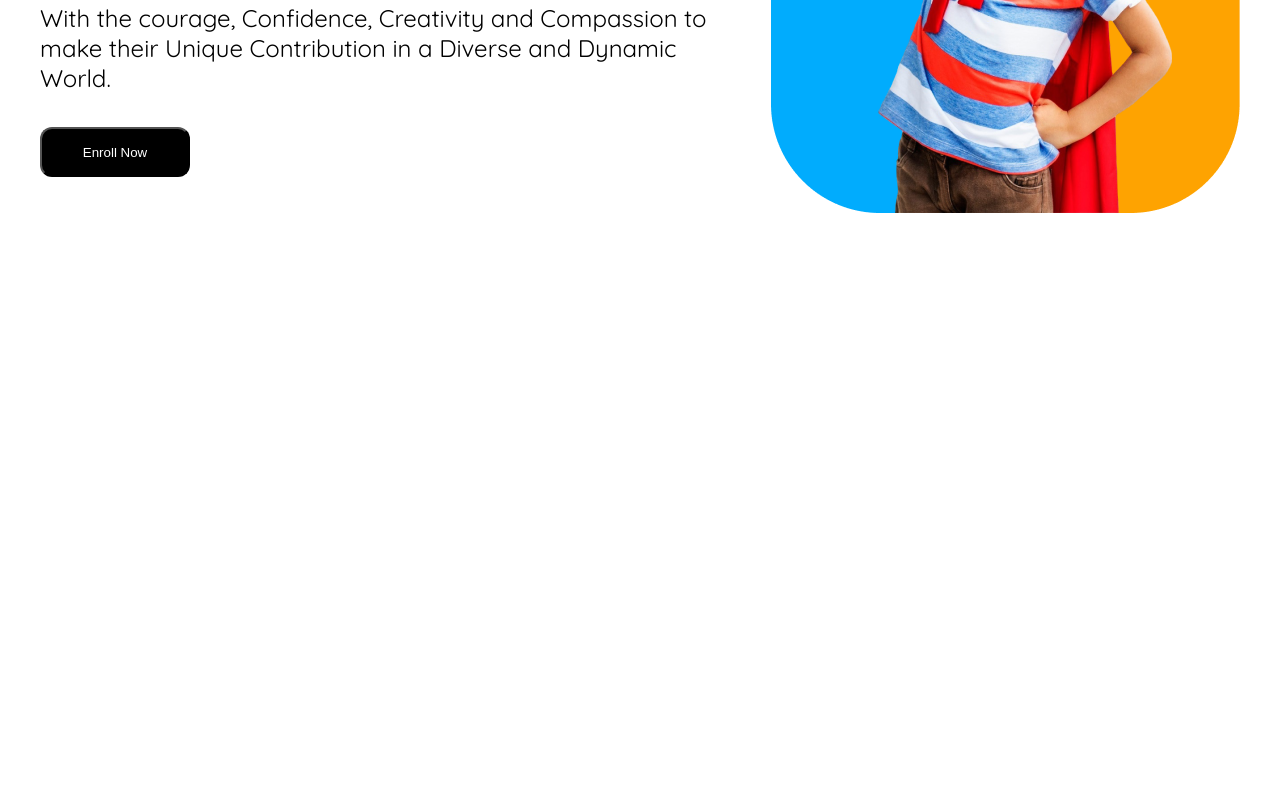
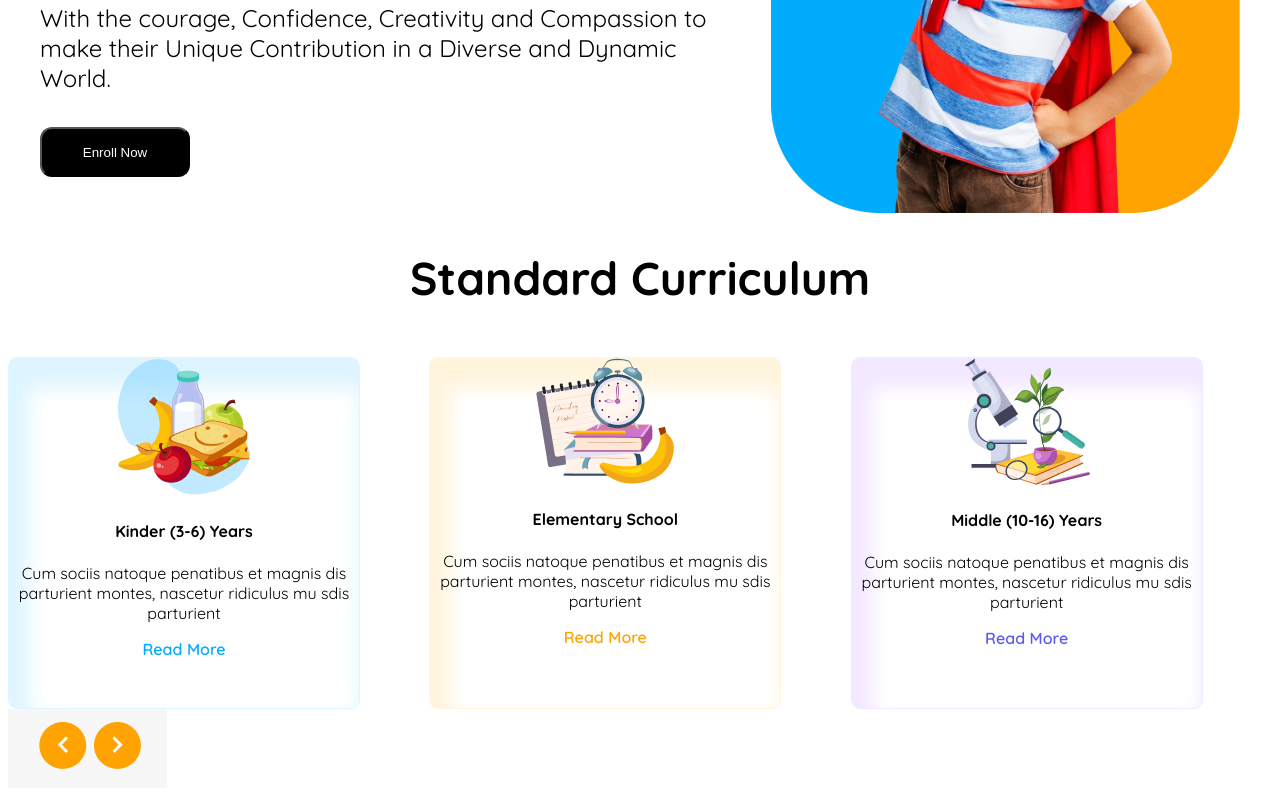
Before and after one commit to afifa-azim/assignment-2, a plain HTML site: page index.html in a window 1280 px wide. Shown: the part 464-1264 px from the top of the page. Before the commit the page ends 800 px from the top, so only its background shows below. Drawn offline with Linux system fonts and the light colour scheme.

Commit message:
added curriculum part

```diff
--- a/index.html
+++ b/index.html
@@ -39,6 +39,59 @@
         <img src="assets/hero-kids.png" alt="Child in superhero costume">
       </div>
     </section>
+    <!-- Standard Curriculum -->
+    <section>
+        <h3 class="curriculum-title">Standard Curriculum</h3>
+        <div class="curriculum-container">
+            <!-- .curriculum-card*3>img.curriculum-icon+h4.curriculum-title+p.curriculum-p -->
+            <div class="curriculum-card-1">
+                <div>
+                    <img src="assets/kinder.png" alt="" class="curriculum-icon">
+                <h4 class="curriculum-box-title">Kinder (3-6) Years</h4>
+                <p class="curriculum-p">Cum sociis natoque penatibus et magnis
+                    dis parturient montes, nascetur ridiculus
+                    mu sdis parturient</p>
+                    <a href="#" class="read-more text-skyblue">Read More</a>
+                </div>
+            </div>
+            <div class="curriculum-card-2">
+                <div>
+                    <img src="assets/elementary.png" alt="" class="curriculum-icon">
+                <h4 class="curriculum-box-title">Elementary School</h4>
+                <p class="curriculum-p">Cum sociis natoque penatibus et magnis
+                    dis parturient montes, nascetur ridiculus
+                    mu sdis parturient</p>
+                    <a href="#" class="read-more text-orange">Read More</a>
+                </div>
+            </div>
+            <div class="curriculum-card-3">
+                <div>
+                    <img src="assets/middle.png" alt="" class="curriculum-icon">
+                <h4 class="curriculum-box-title">Middle (10-16) Years</h4>
+                <p class="curriculum-p">Cum sociis natoque penatibus et magnis
+                    dis parturient montes, nascetur ridiculus
+                    mu sdis parturient</p>
+                    <a href="#" class="read-more text-violet">Read More</a>
+                </div>
+            </div>
+            <!-- navigation arrow -->
+
+            <div class="arrow">
+                <img src="assets/button.png" alt="">
+                </div>
+
+        <!-- <div class="arrow">
+            <button class="arrow left">&#9664;</button>
+        <button class="arrow right">&#9654;</button>
+        </div> -->
+
+        <!-- <div class="navigation">
+            <div>
+            <img src="assets/button.png" alt="">
+            </div>
+           </div>   -->
+     </div>
+    </section>
     </main>
 
 </body>
--- a/styles/assignment-2.css
+++ b/styles/assignment-2.css
@@ -89,3 +89,53 @@
     width: 150px;
     height: 50px;
   }
+  /* curriculum related style */
+  .curriculum-title{
+    align-items: center;
+    font-size: 46px;
+    /* width: 460px;
+    height: 60px; */
+    max-width: 850px;
+    margin: 0 auto;
+    text-align: center;
+    margin-bottom: 50px;
+}
+  .curriculum-container{
+    display: grid;
+    grid-template-columns: repeat(3,1fr);
+  }
+  .curriculum-card-1, .curriculum-card-2, .curriculum-card-3{
+    border-radius: 9px;
+    width: 350px;
+    height: 350px;
+    gap: 10px;
+    text-align: center;
+    align-items: center;
+    justify-content: center;
+  }
+  .curriculum-card-1{
+    border: 1px solid #DEF5FF;
+    box-shadow: 10px 20px 20px 10px #DEF5FF inset;
+
+  }
+  .curriculum-card-2{
+    border: 1px solid #FFF4DC;
+    box-shadow: 10px 20px 20px 10px #FFF4DC inset;
+  }
+  .curriculum-card-3{
+     border: 1px solid #F2E8FF;
+     box-shadow: 10px 20px 20px 10px #F2E8FF inset;
+  }
+  .read-more{
+    text-decoration: none;
+    margin-top: 50px;
+    font-weight: 600;
+  }
+  .arrow{
+    margin-top: 50px;
+    justify-content: center;
+    align-items: center;
+    max-width: 850px;
+    margin: 0 auto;
+    width: 100%;
+  }
```
Also changed, not shown: assets/button.png (added).
